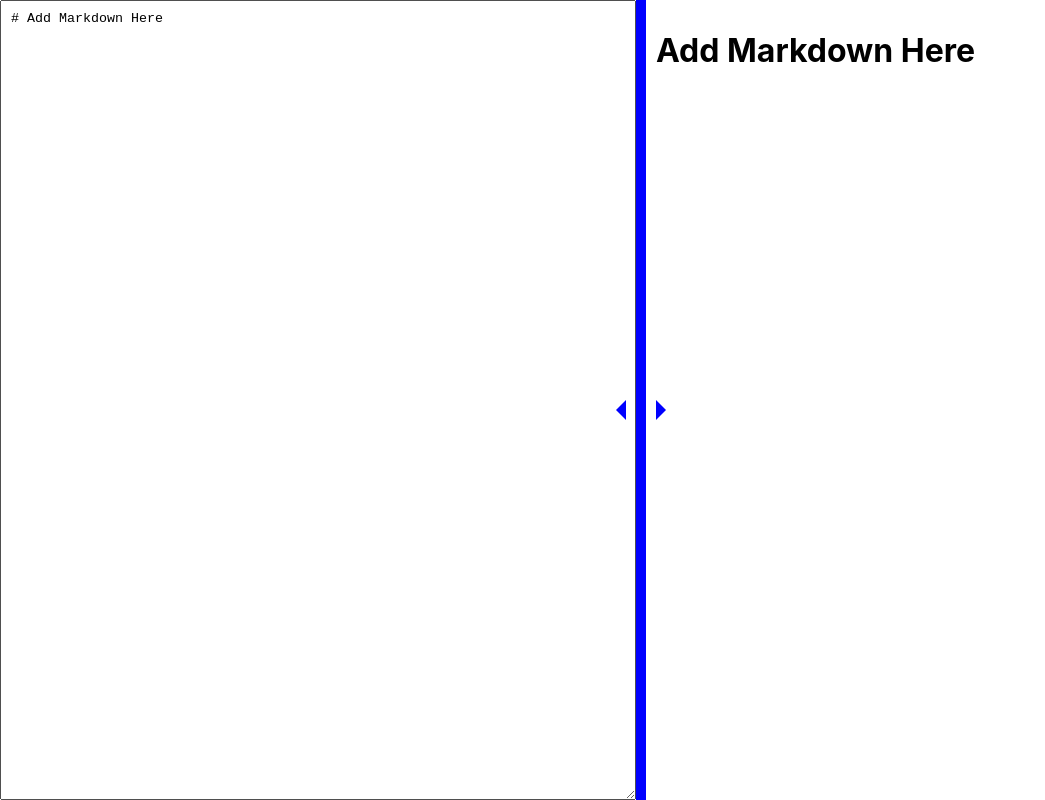
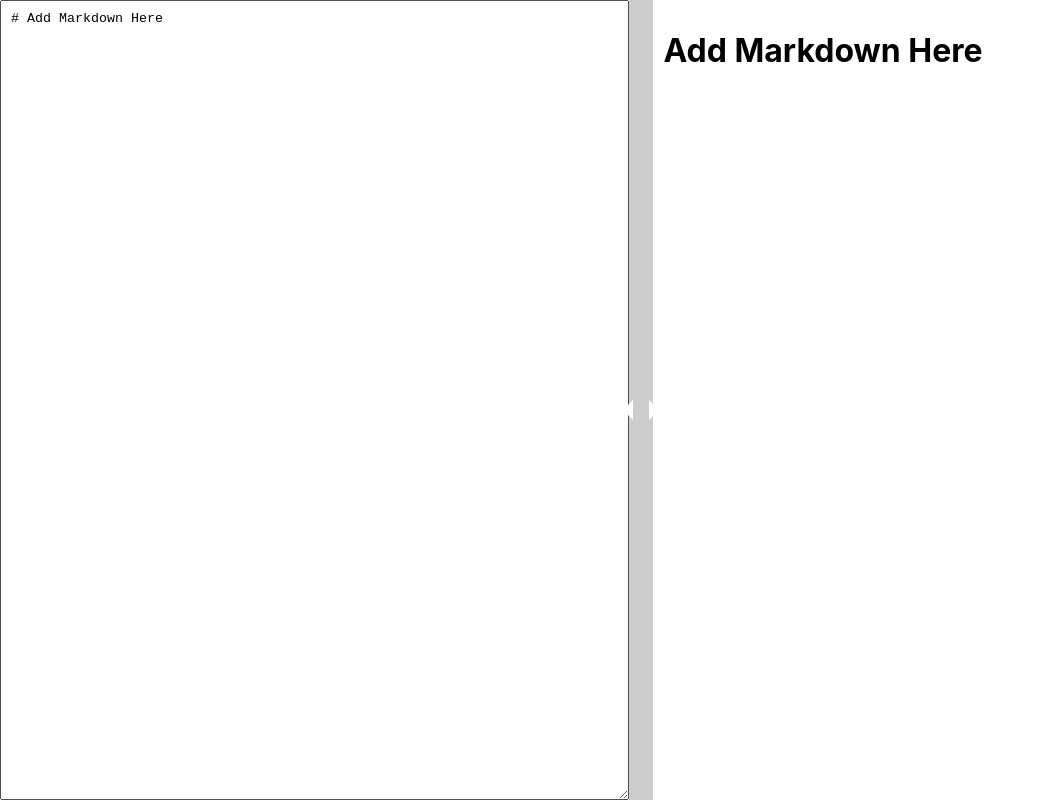
Before and after one commit to cosmycx/wikied, a React (Create React App) app in the folder fe/: page /#/new in a window 1280 px wide. Before the commit this address led to /#/new. Shown: the whole page, without its empty margins (0-1045 px from the left). Built offline with nearby package versions, Linux system fonts and the light colour scheme.

Commit message:
fixed the markdown drag handler width

```diff
--- a/fe/src/Editor/modules/VerticalHandler/index.js
+++ b/fe/src/Editor/modules/VerticalHandler/index.js
@@ -1,6 +1,6 @@
 import React from 'react';
 
-export default ({viewWidths, setViewWidths}) => {
+export default ({setViewWidths}) => {
   const handleDrag = function(event) {
     const available = 98;
     const screenWidth = window.outerWidth;
--- a/fe/src/Editor/styles.scss
+++ b/fe/src/Editor/styles.scss
@@ -6,8 +6,8 @@ $light-grey: #ccc;
   }
   &__vertical-handler {
     height: 100%;
-    width: 10px;
-    background: blue;
+    width: 2%;
+    background: $light-grey;
     height: 100vh;
     cursor: pointer;
     position: relative;
@@ -20,7 +20,7 @@ $light-grey: #ccc;
       height: 0;
       border-top: 10px solid transparent;
       border-bottom: 10px solid transparent;
-      border-right:10px solid blue;
+      border-right:10px solid white;
 
     }
     &:after {
@@ -32,7 +32,7 @@ $light-grey: #ccc;
       height: 0;
       border-top: 10px solid transparent;
       border-bottom: 10px solid transparent;
-      border-left: 10px solid blue;
+      border-left: 10px solid white;
     }
   }
   &__preview {
```
